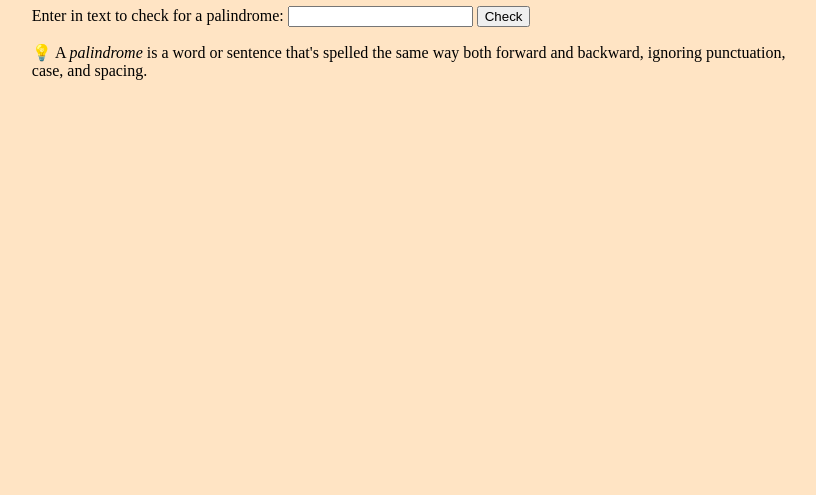
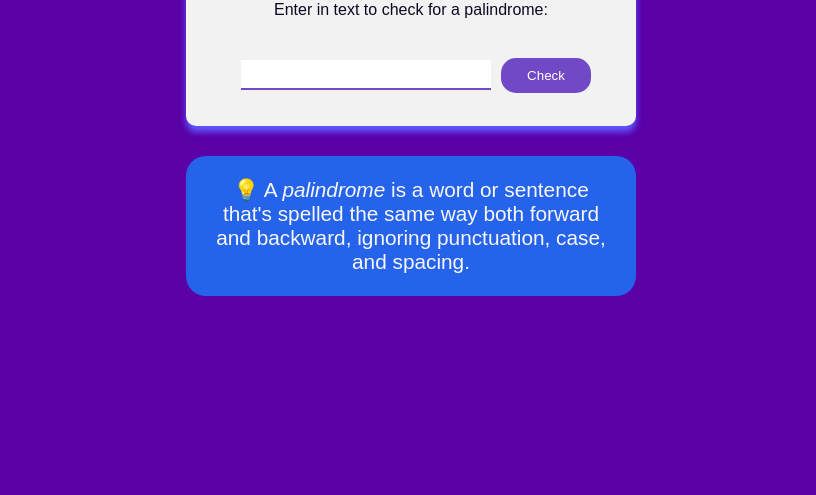
Before and after one commit to Jclinton1/PALINDROME-CHECKER, a plain HTML site: page index.html in a window 1280 px wide. Shown: the part 305-800 px from the top of the page, without its empty margins (229-1045 px from the left). Drawn offline with Linux system fonts and the light colour scheme.

Commit message:
CSS Styling

```diff
--- a/index.html
+++ b/index.html
@@ -9,15 +9,15 @@
 <body>
       <main class="container">
             <h1 class="title">Is it a Palindrome?</h1>
-            <div class="palindrome-div">
+            <div class="palindrome-box">
               <label for="text-input">Enter in text to check for a palindrome:
               </label>
               <input class="palindrome-input" id="text-input" value="" type="text">
-              <button class="palindrome-btn" id="check-btn">Check</button>
-              <div class="results-div hidden" id="result"></div>
+              <button class="btn" id="check-btn">Check</button>
+              <div class="results-box hidden" id="result"></div>
             </div>
-            <div class="palindrome-definition-div">
-              <p class="palindrome-definition">
+            <div class="definition-box">
+              <p class="definition">
                 <span role="img" aria-label="light-bulb">💡</span>
                 A <dfn>palindrome</dfn> is a word or sentence that's spelled the same
                 way both forward and backward, ignoring punctuation, case, and
--- a/styles.css
+++ b/styles.css
@@ -1,7 +1,110 @@
+* {
+  margin: 0;
+  padding: 0;
+  box-sizing: border-box;
+}
+
 body {
-      background-color: bisque;
+  font-family: sans-serif;
+  background-color: #5a01a7;
+  color: #f8f8f8;
 }
 
 .container {
-      margin: 20%;
+  min-height: 100vh;
+  width: 100%;
+  display: flex;
+  flex-direction: column;
+  position: relative;
+  align-items: center;
+  justify-content: center;
 }
+
+.title {
+  width: 450px;
+  font-size: 2.8rem;
+  margin-block-end: 20px;
+  padding: 10px, 0px;
+}
+
+.palindrome-box {
+  background-color: #f2f2f2;
+  min-height: 150px;
+  width: 450px;
+  border-radius: 10px;
+  display: flex;
+  flex-wrap: wrap;
+  padding: 20px;
+  margin: 10px 0px;
+  align-items: center;
+  justify-content: center;
+  box-shadow: 0 6px 6px #5f57ff;
+}
+
+label {
+  color: #0a0a23;
+  margin-bottom: 20px;
+}
+
+.btn {
+  width: 90px;
+  border: none;
+  padding: 10px;
+  border-radius: 15px;
+  background-color: #7149c6;
+  color: #fff;
+  cursor: pointer;
+}
+
+.palindrome-input {
+  height: 30px;
+  width: 250px;
+  text-align: center;
+  font-size: 1.2rem;
+  margin: 10px;
+  border: none;
+  border-bottom: 2px solid #7149c6;
+}
+
+.palindrome-input:focus {
+  border-bottom: 3px solid #7149c6;
+}
+
+.palindrome-input::placeholder {
+  text-align: center;
+}
+
+.user-input {
+  font-size: 1.4rem;
+  margin-top: 10px;
+  text-align: center;
+}
+
+.results-box {
+  overflow-y: auto;
+  word-wrap: break-word;
+  min-height: 50px;
+  color: black;
+}
+
+.hidden {
+  display: none;
+}
+
+.definition-box {
+  width: min(100vw, 450px);
+  font-size: 1.3rem;
+  min-height: 140px;
+  background-color: #2563eb;
+  margin-top: 20px;
+  padding: 20px;
+  border-radius: 20px;
+  display: flex;
+  align-items: center;
+  justify-content: center;
+}
+
+.definition {
+  vertical-align: middle;
+  text-align: center;
+}
```
